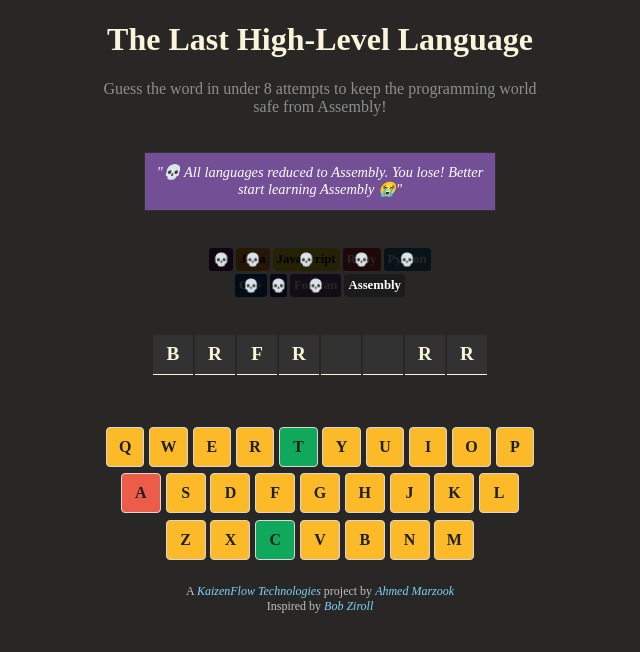
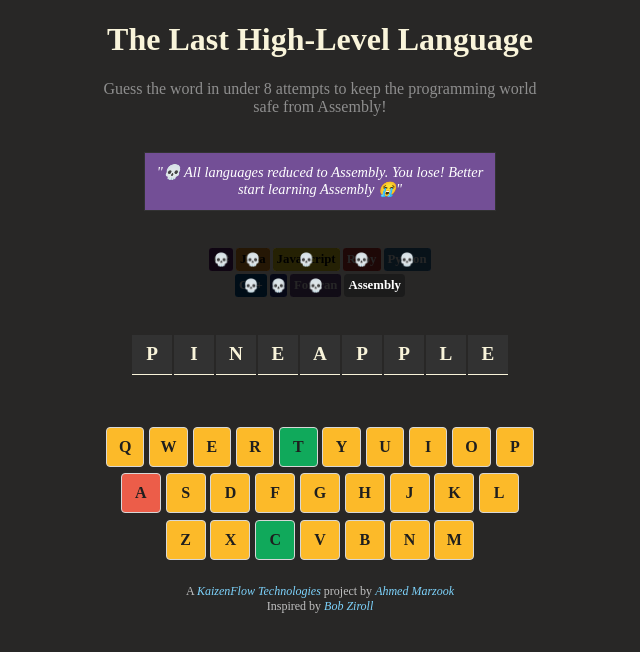
Before and after one commit to ahmed-marzook/The-Last-High-Level-Language, a React (Vite) app: page / in a window 1280 px wide. Shown: the top 652 px of the page, without its empty margins (320-960 px from the left). Built offline with nearby package versions, Linux system fonts and the light colour scheme.

Commit message:
Word Grid Displays from String

```diff
--- a/package.json
+++ b/package.json
@@ -13,6 +13,7 @@
     "preview": "vite preview"
   },
   "dependencies": {
+    "nanoid": "^5.0.9",
     "react": "^19.0.0",
     "react-dom": "^19.0.0"
   },
--- /dev/null
+++ b/src/components/Letter/Letter.jsx
@@ -0,0 +1,14 @@
+import PropTypes from "prop-types";
+
+function Letter(props) {
+  return (
+    <div className="word-grid__letter">{props.isGuessed && props.letter}</div>
+  );
+}
+
+Letter.propTypes = {
+  letter: PropTypes.string.isRequired,
+  isGuessed: PropTypes.bool.isRequired,
+};
+
+export default Letter;
--- a/src/components/LivesDisplay/LivesDisplay.jsx
+++ b/src/components/LivesDisplay/LivesDisplay.jsx
@@ -1,7 +1,7 @@
 import "./LivesDisplay.css";
 import PropTypes from "prop-types";
 import languageLives from "../../data/languageLives";
-import LivesLanguage from "../LIvesLanguage/LivesLanguage";
+import LivesLanguage from "../LivesLanguage/LivesLanguage";
 import Notice from "../Notice/Notice";
 
 function LivesDisplay({ attemptsLeft }) {
--- a/src/components/WordGrid/WordGrid.jsx
+++ b/src/components/WordGrid/WordGrid.jsx
@@ -1,17 +1,14 @@
 import PropTypes from "prop-types";
 import "./WordGrid.css";
+import Letter from "../Letter/Letter";
+import { nanoid } from "nanoid";
 
 function WordGrid(props) {
   return (
     <section className="word-grid">
-      <div className="word-grid__letter">B</div>
-      <div className="word-grid__letter">R</div>
-      <div className="word-grid__letter">F</div>
-      <div className="word-grid__letter">R</div>
-      <div className="word-grid__letter"></div>
-      <div className="word-grid__letter"></div>
-      <div className="word-grid__letter">R</div>
-      <div className="word-grid__letter">R</div>
+      {props.word.split("").map((letter) => (
+        <Letter key={nanoid()} letter={letter.toUpperCase()} isGuessed={true} />
+      ))}
     </section>
   );
 }
--- a/src/pages/GamePage.jsx
+++ b/src/pages/GamePage.jsx
@@ -2,7 +2,7 @@ import Footer from "../components/Footer/Footer";
 import Header from "../components/Header/Header";
 import Keyboard from "../components/Keyboard/Keyboard";
 import LivesDisplay from "../components/LivesDisplay/LivesDisplay";
-import UserAnswers from "../components/WordGrid/WordGrid";
+import WordGrid from "../components/WordGrid/WordGrid";
 import "./GamePage.css";
 import { keyboardLayout } from "../data/keyboardLayout";
 
@@ -11,7 +11,7 @@ export default function GamePage() {
     <div className="game-content">
       <Header />
       <LivesDisplay attemptsLeft={0} />
-      <UserAnswers />
+      <WordGrid word={"PINEAPPlE"} />
       <Keyboard keyboardLayout={keyboardLayout} />
       <Footer />
     </div>
```
Also changed, not shown: src/components/Letter/Letter.css (added), 1 other file (tests, documents, lock files or other folders).
